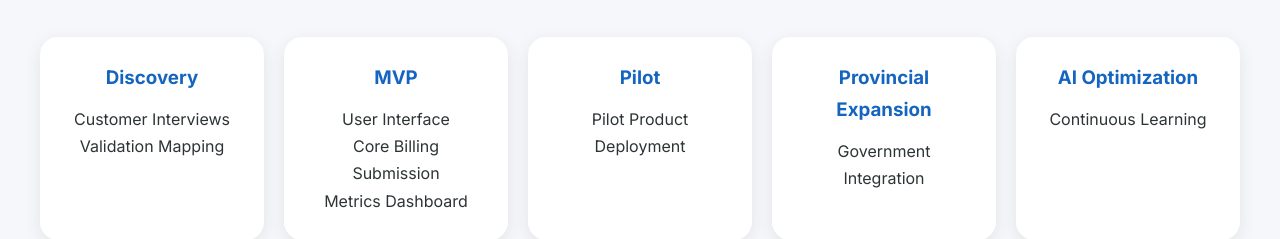
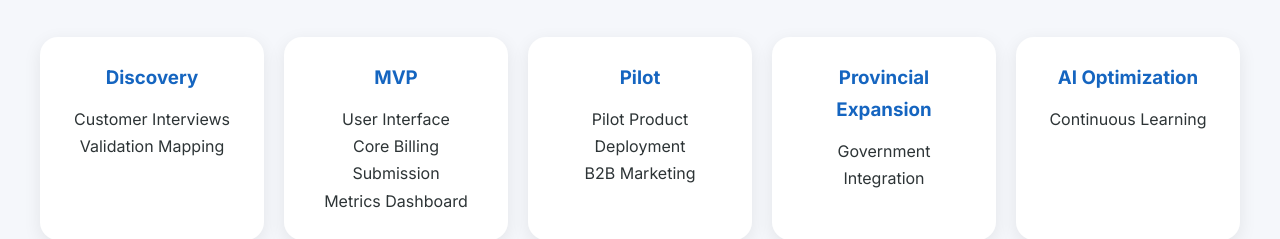
Before and after one commit to Cigilak/gtm-healthadmin, a plain HTML site: page index.html in a window 1280 px wide. Shown: the part 3198-3437 px from the top of the page. Drawn offline with nearby package versions, Linux system fonts and the light colour scheme.

Commit message:
Roadmap Content change -1

```diff
--- a/index.html
+++ b/index.html
@@ -559,8 +559,8 @@ Pilot
 
 <p>
 
-Pilot Product Deployment
-
+Pilot Product Deployment<br>
+B2B Marketing<br>
 </p>
 
 </div>
```
